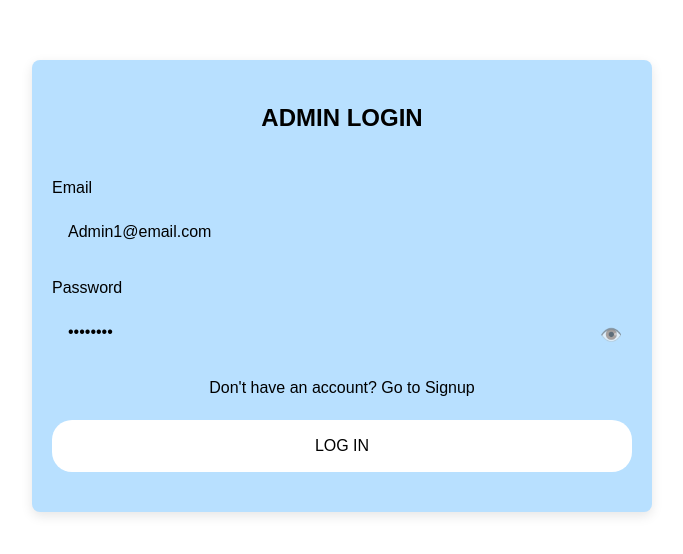
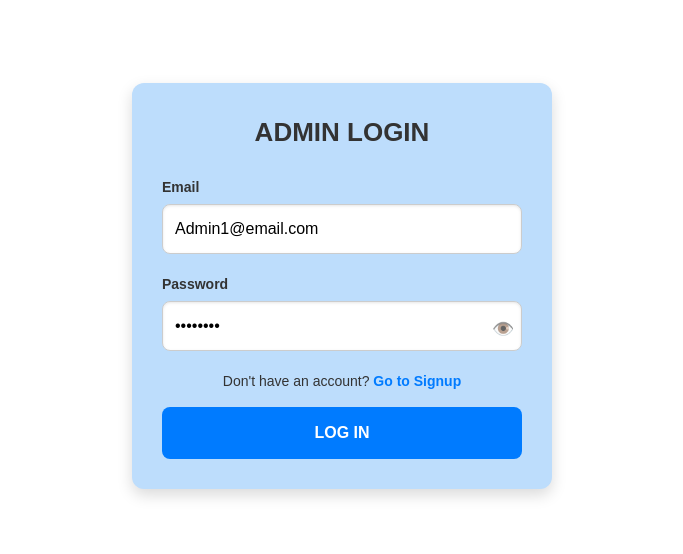
Before and after one commit to Yashwanthmalviya/my-app, a React (Vite) app: page /AdminLogin in a window 1280 px wide. Shown: the part 114-668 px from the top of the page, without its empty margins (298-981 px from the left). Built offline with nearby package versions, Linux system fonts and the light colour scheme.

Commit message:
admin login style improved

```diff
--- a/src/styles/AdminLogin.css
+++ b/src/styles/AdminLogin.css
@@ -1,98 +1,151 @@
+/* Background Container */
 .login-container {
     display: flex;
     justify-content: center;
     align-items: center;
     min-height: 100vh;
-    background-color: #fff;
+    background-color: #ffffff; /* Neutral background */
     font-family: Arial, sans-serif;
+    padding: 20px;
 }
 
+/* Login Form */
 .login-form {
     width: 100%;
-    max-width: 620px;
-    background-color: #b8e0ff;
-    border-radius: 8px;
-    padding: 40px 20px;
-    box-shadow: 0 4px 12px rgba(0, 0, 0, 0.1);
+    max-width: 420px;
+    background-color: #BDDDFC; /* New form background */
+    border-radius: 12px;
+    padding: 30px;
+    box-shadow: 0 6px 15px rgba(0, 0, 0, 0.15);
+    text-align: center;
 }
 
+/* Title */
 .login-title {
-    text-align: center;
-    font-size: 24px;
-    margin-bottom: 40px;
+    font-size: 26px;
     font-weight: bold;
-    color: #000;
+    color: #333;
+    margin-bottom: 25px;
 }
 
+/* Form Fields */
 .form-group {
     margin-bottom: 20px;
+    text-align: left;
 }
 
 .form-group label {
     display: block;
-    margin-bottom: 8px;
-    font-weight: normal;
-    font-size: 16px;
+    margin-bottom: 6px;
+    font-size: 14px;
+    font-weight: bold;
+    color: #333;
 }
 
+/* Input Fields */
 .form-group input {
     width: 100%;
-    padding: 12px 16px;
-    border: none;
+    padding: 12px;
+    border: 1px solid #ccc;
     border-radius: 8px;
     font-size: 16px;
-    box-sizing: border-box;
+    background-color: #ffffff; /* White background for inputs */
+    transition: border-color 0.3s ease, box-shadow 0.3s ease;
+    box-shadow: inset 0 1px 3px rgba(0, 0, 0, 0.1);
 }
 
+.form-group input:focus {
+    border-color: #007bff;
+    outline: none;
+    box-shadow: 0 0 6px rgba(0, 123, 255, 0.4);
+}
+
+/* Password Field & Eye Icon */
 .password-input-container {
     position: relative;
     display: flex;
     align-items: center;
 }
 
+.password-input-container input {
+    padding-right: 40px;
+}
+
 .eye-button {
     position: absolute;
-    right: 12px;
+    right: 10px;
     background: none;
     border: none;
     cursor: pointer;
     display: flex;
     align-items: center;
     justify-content: center;
+    font-size: 18px;
+    color: #555;
+    opacity: 0.7;
 }
 
-  .eye-icon {
-    color: #000;
-    font-size: 18px;
-    opacity: 0.6;
+.eye-button:hover {
+    opacity: 1;
 }
 
+/* Signup Link */
 .signup-link {
-    text-align: center;
-    margin: 20px 0;
+    margin: 15px 0;
+    font-size: 14px;
+    color: #333;
 }
 
-  .signup-link a {
-    color: #000;
+.signup-link button {
+    background: none;
+    border: none;
+    color: #007bff;
+    font-weight: bold;
+    cursor: pointer;
+}
+
+.signup-link button:hover {
     text-decoration: underline;
+}
+
+/* Login Button */
+.login-button {
+    width: 100%;
+    padding: 14px;
+    background-color: #007bff;
+    color: white;
+    border: none;
+    border-radius: 8px;
+    font-size: 16px;
     font-weight: bold;
+    cursor: pointer;
+    text-transform: uppercase;
+    transition: background 0.3s ease, transform 0.2s ease;
+}
+
+.login-button:hover {
+    background-color: #0056b3;
+    transform: scale(1.02);
+}
+
+/* Responsive Design */
+@media (max-width: 480px) {
+    .login-form {
+        padding: 20px;
+        width: 90%;
+    }
+
+    .login-title {
+        font-size: 22px;
+    }
+
+    .form-group input {
+        font-size: 14px;
+        padding: 10px;
     }
 
     .login-button {
-    display: block;
-    width: 100%;
-    padding: 14px;
-    background-color: white;
-    color: black;
-    border: none;
-    border-radius: 20px;
-    font-size: 16px;
-    cursor: pointer;
-    margin-top: 20px;
-    font-weight: 500;
-    text-transform: uppercase;
+        font-size: 14px;
+        padding: 12px;
     }
-
-  .login-button:hover {
-    background-color: #f0f0f0;
 }
```
Lines whose indentation alone changed are shown as unchanged.
